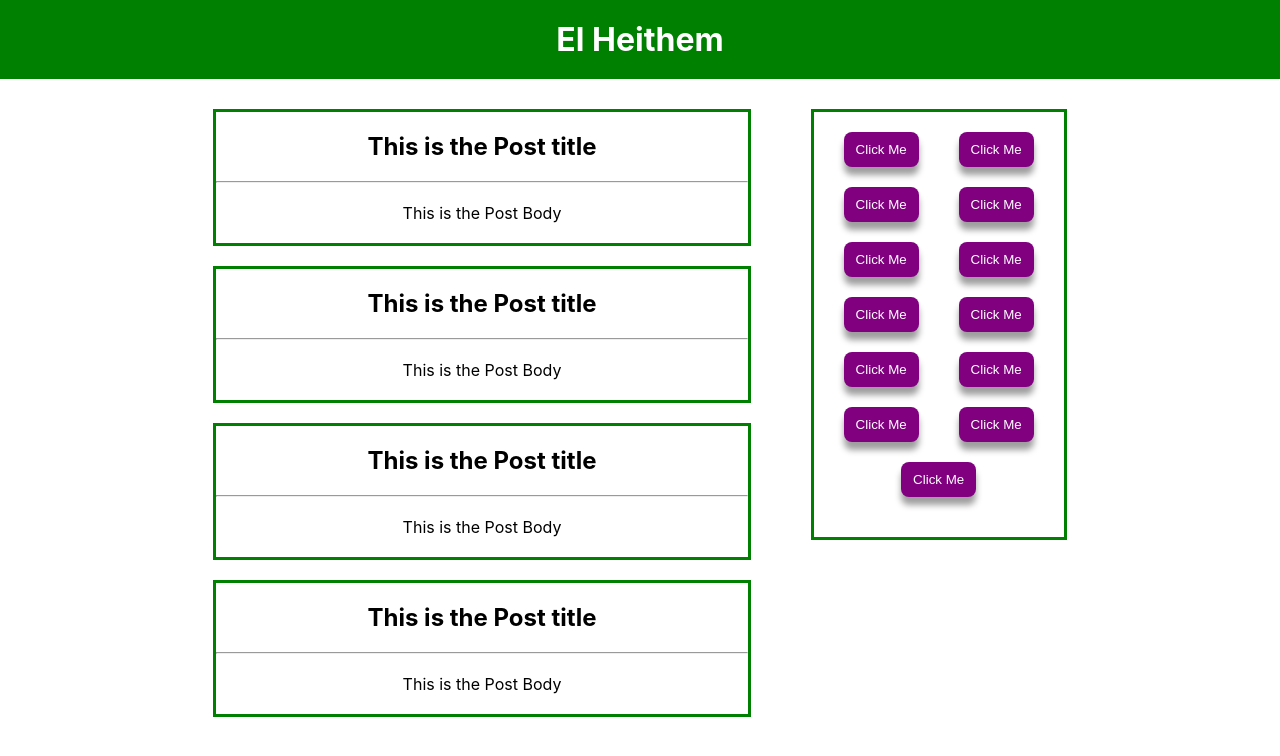
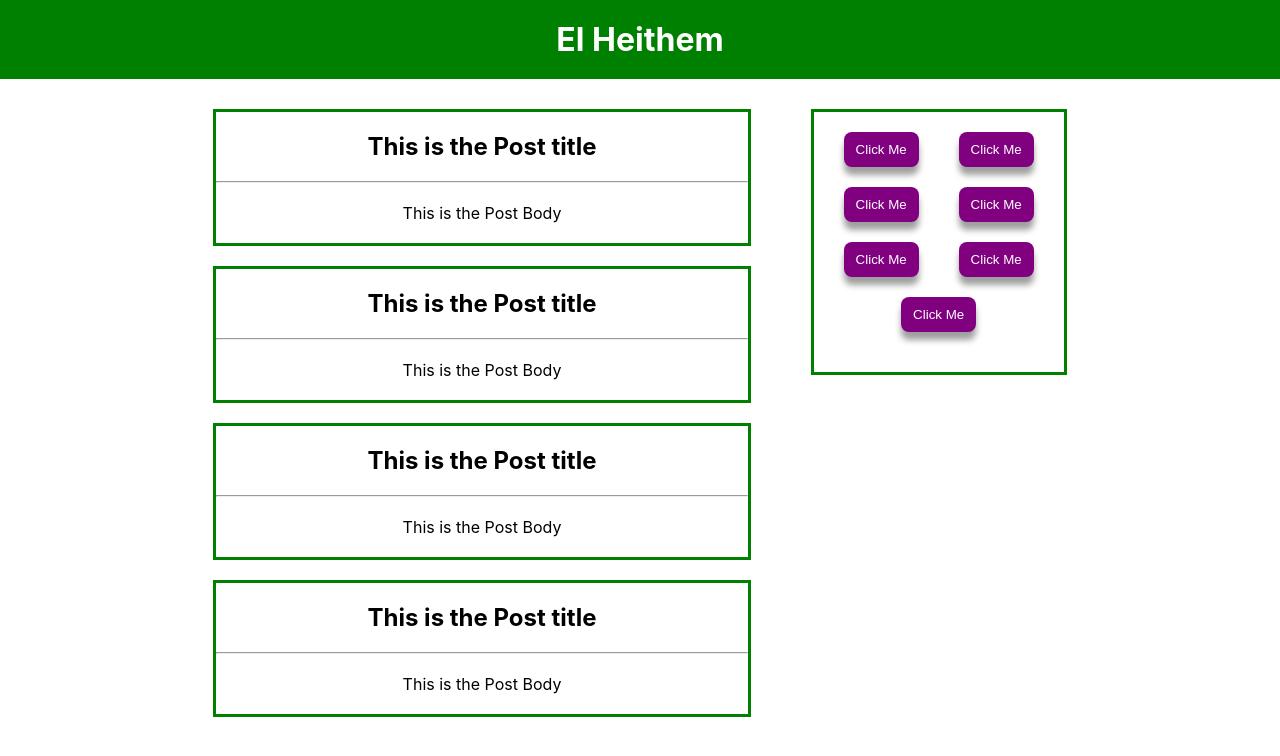
Before and after one commit to haitam9877/first-app-react, a React (Create React App) app: page / in a window 1280 px wide. Shown: the top 756 px of the page. Built offline with nearby package versions, Linux system fonts and the light colour scheme.

Commit message:
chalange-one

```diff
--- a/src/App.css
+++ b/src/App.css
@@ -9,7 +9,6 @@
      display: flex;
      margin-top: 30px;
      width: calc(100% / 1.5);
-
 
      margin-left: auto;
      margin-right: auto;
--- a/src/App.js
+++ b/src/App.js
@@ -7,11 +7,9 @@ function App() {
   return (
     <div className="App">
       <Header />
-
       <div className='container'>
         <Post />
         <SideMneu />
-
       </div>
     </div>
   );
--- a/src/Header.js
+++ b/src/Header.js
@@ -3,6 +3,7 @@ export default function Header() {
     return (
         <div className="nav">
             <h1>El Heithem</h1>
+
         </div>
     )
 }
--- a/src/Post.js
+++ b/src/Post.js
@@ -8,7 +8,6 @@ export default function Post() {
         </div>
     )
 }
-
 function PostMain() {
     return (
         <div className="post">
--- a/src/SideMneu.js
+++ b/src/SideMneu.js
@@ -2,22 +2,18 @@ export default function SideMneu() {
     return (
         <div className="side-mneu">
             <div className="box-btn">
-
-                <button className="btn">Click Me</button>
-                <button className="btn">Click Me</button>
-                <button className="btn">Click Me</button>
-                <button className="btn">Click Me</button>
-                <button className="btn">Click Me</button>
-                <button className="btn">Click Me</button>
-                <button className="btn">Click Me</button>
-                <button className="btn">Click Me</button>
-                <button className="btn">Click Me</button>
-                <button className="btn">Click Me</button>
-                <button className="btn">Click Me</button>
-                <button className="btn">Click Me</button>
-                <button className="btn">Click Me</button>
-
+                <Btn />
+                <Btn />
+                <Btn />
+                <Btn />
+                <Btn />
+                <Btn />
+                <Btn />
             </div>
         </div>
     )
 }
+
+function Btn() {
+    return  <button className="btn">Click Me</button>
+}
--- a/src/index.css
+++ b/src/index.css
@@ -11,7 +11,6 @@ body {
   -webkit-font-smoothing: antialiased;
   -moz-osx-font-smoothing: grayscale;
 }
-
 code {
   font-family: source-code-pro, Menlo, Monaco, Consolas, 'Courier New',
     monospace;
```
